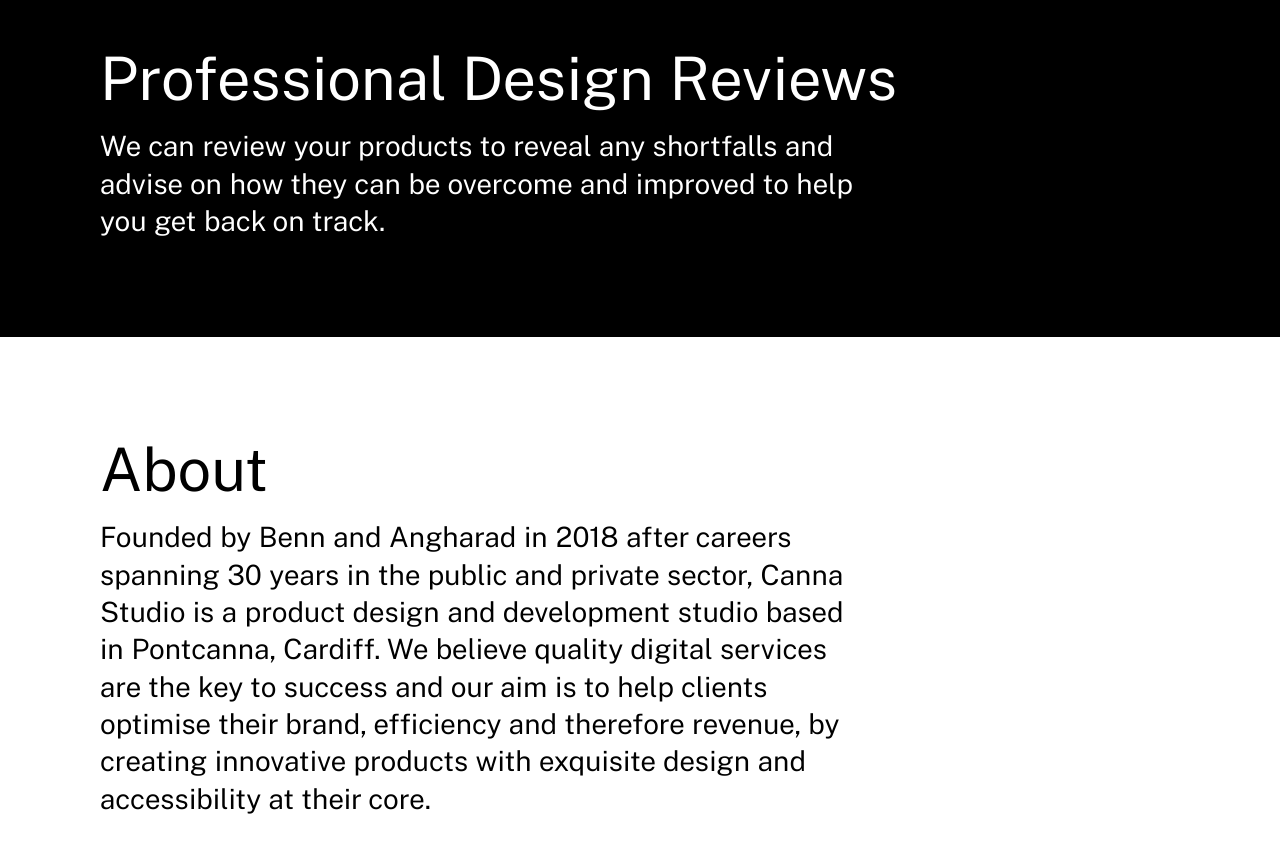
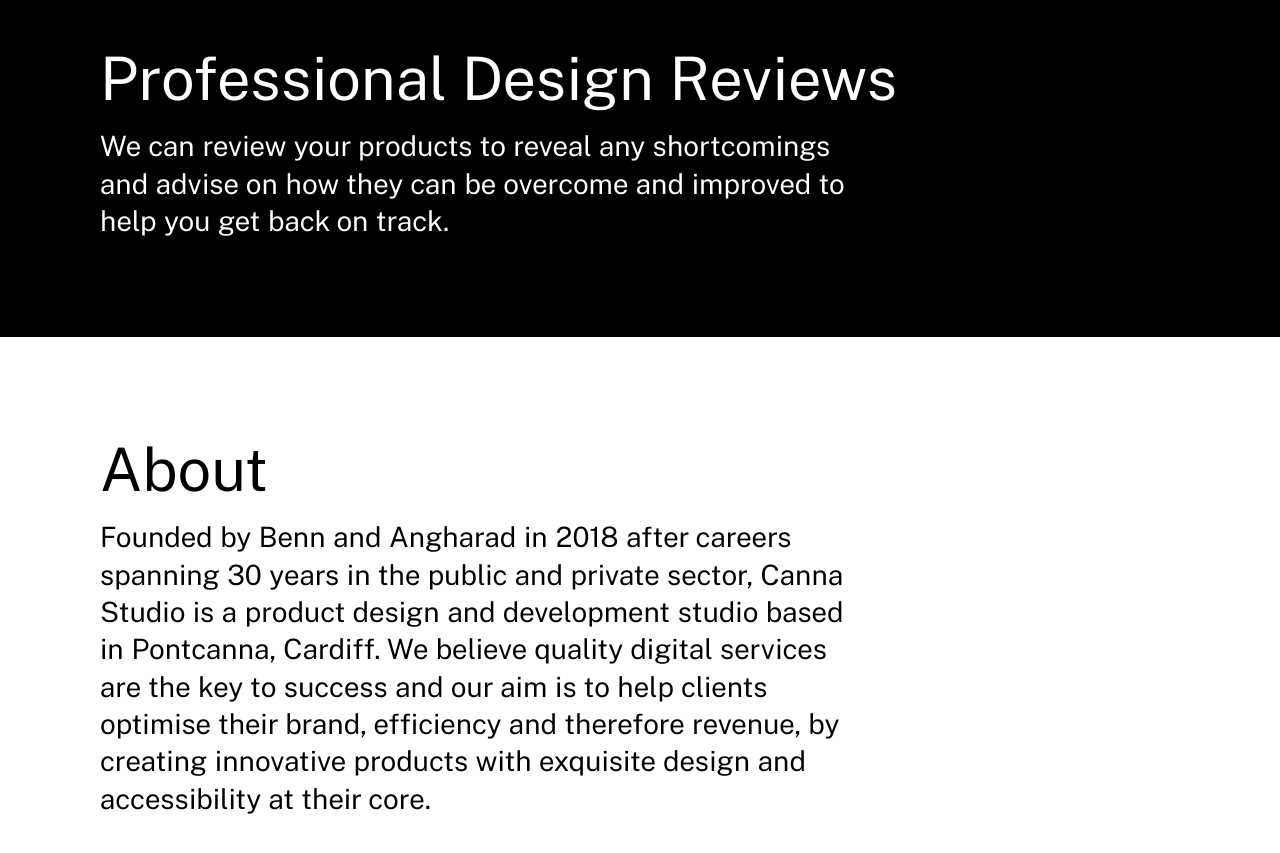
Before and after one commit to bennpearson/cannastudio, a Nuxt app: page / in a window 1280 px wide. Shown: the part 3600-4453 px from the top of the page. Built offline with nearby package versions, Linux system fonts and the light colour scheme.

Commit message:
copy amends

```diff
--- a/pages/index.vue
+++ b/pages/index.vue
@@ -92,7 +92,7 @@ export default {
         },
         {
           title: 'Professional Design Reviews',
-          desc: `We can review your products to reveal any shortfalls and advise on how they can be overcome and improved to help you get back on track.`
+          desc: `We can review your products to reveal any shortcomings and advise on how they can be overcome and improved to help you get back on track.`
         }
       ],
       footer: {
```
